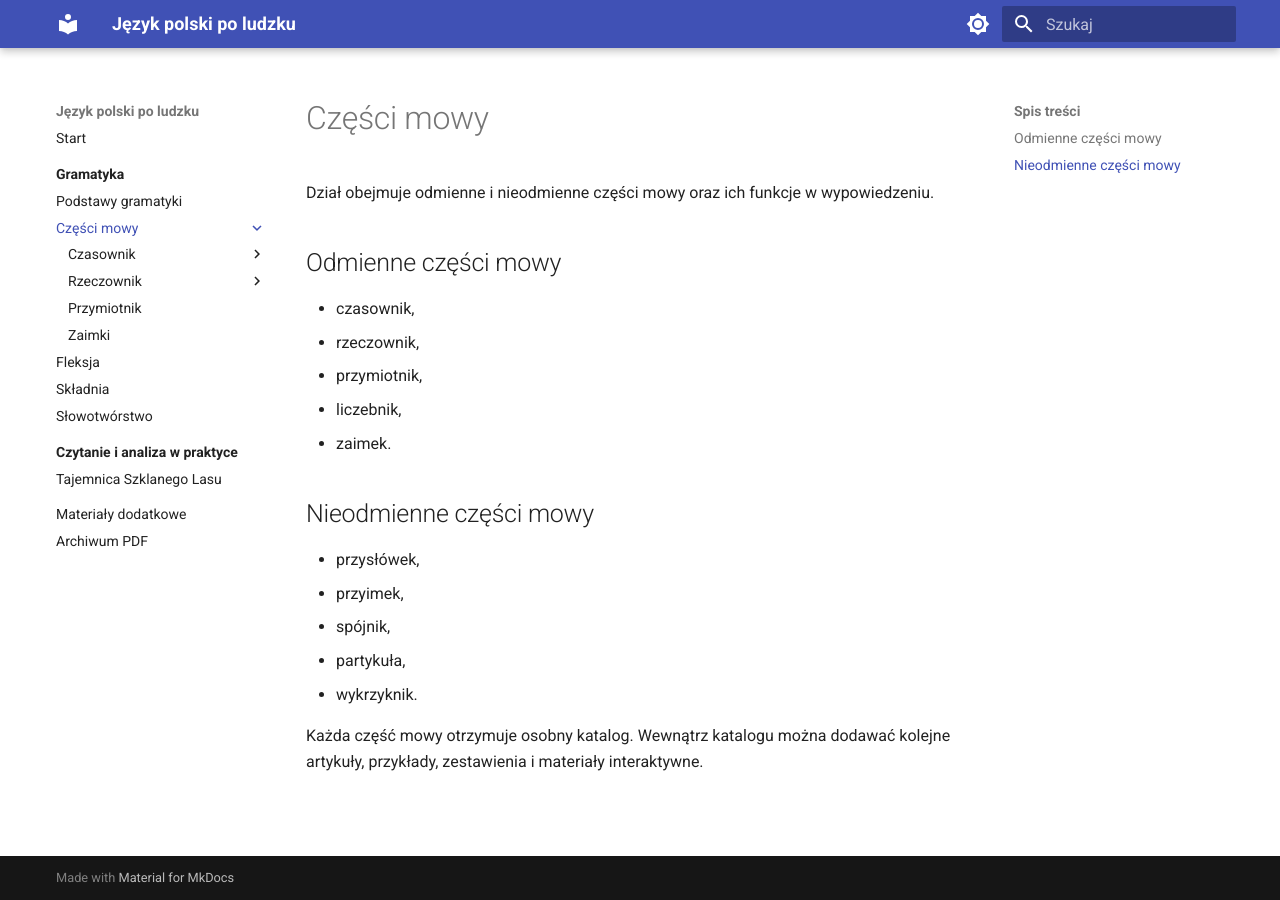
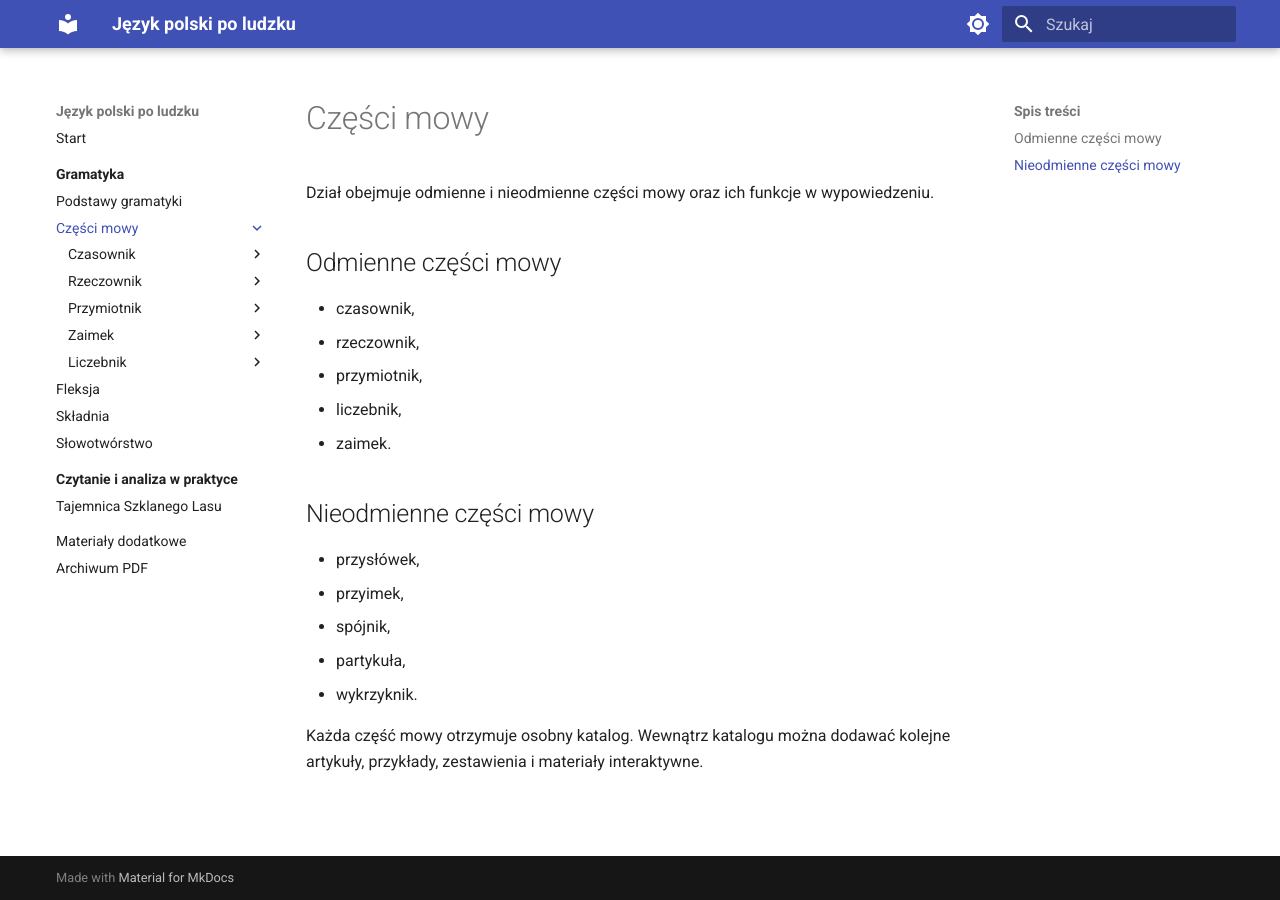
Before and after one commit to dchorazkiewicz/SP_JP, an MkDocs documentation site: the page built from docs/gramatyka/czesci-mowy/index.md, in a window 1280 px wide. Built offline with MkDocs 1.6.1 and Material for MkDocs 9.7.7, drawn with Linux system fonts in a browser that asks for light colours; some of the changed lines change nothing that is shown.

Commit message:
Add adjective pronoun and numeral chapter navigation

```diff
--- a/mkdocs.yml
+++ b/mkdocs.yml
@@ -28,6 +28,7 @@
   - stylesheets/extra.css
   - stylesheets/noun-lesson.css
   - stylesheets/verb-lesson.css
+  - stylesheets/remaining-parts.css
 
 plugins:
   - search:
@@ -67,8 +68,27 @@
               - Rzeczownik w zdaniu: gramatyka/czesci-mowy/rzeczownik/rzeczownik-w-zdaniu.md
               - Słowotwórstwo i pisownia: gramatyka/czesci-mowy/rzeczownik/slowotworstwo-i-pisownia.md
               - Rzeczowniki w tekście: gramatyka/czesci-mowy/rzeczownik/rzeczowniki-w-tekscie.md
-          - Przymiotnik: gramatyka/czesci-mowy/przymiotnik/index.md
-          - Zaimki: gramatyka/czesci-mowy/zaimki/index.md
+          - Przymiotnik:
+              - Wprowadzenie: gramatyka/czesci-mowy/przymiotnik/index.md
+              - Znaczenie i zgoda: gramatyka/czesci-mowy/przymiotnik/znaczenie-i-zgoda.md
+              - Odmiana: gramatyka/czesci-mowy/przymiotnik/odmiana.md
+              - Stopniowanie: gramatyka/czesci-mowy/przymiotnik/stopniowanie.md
+              - Funkcje i słowotwórstwo: gramatyka/czesci-mowy/przymiotnik/funkcje-i-slowotworstwo.md
+              - Przymiotniki w tekście: gramatyka/czesci-mowy/przymiotnik/przymiotniki-w-tekscie.md
+          - Zaimek:
+              - Wprowadzenie: gramatyka/czesci-mowy/zaimki/index.md
+              - Rodzaje i funkcje: gramatyka/czesci-mowy/zaimki/rodzaje-i-funkcje.md
+              - Zaimki osobowe i odmiana: gramatyka/czesci-mowy/zaimki/zaimki-osobowe-i-odmiana.md
+              - Dzierżawcze, wskazujące i pytajne: gramatyka/czesci-mowy/zaimki/dzierzawcze-wskazujace-i-pytajne.md
+              - Spójność tekstu i pisownia: gramatyka/czesci-mowy/zaimki/spojnosc-tekstu-i-pisownia.md
+              - Zaimki w tekście: gramatyka/czesci-mowy/zaimki/zaimki-w-tekscie.md
+          - Liczebnik:
+              - Wprowadzenie: gramatyka/czesci-mowy/liczebnik/index.md
+              - Rodzaje i znaczenie: gramatyka/czesci-mowy/liczebnik/rodzaje-i-znaczenie.md
+              - Liczebnik z rzeczownikiem: gramatyka/czesci-mowy/liczebnik/liczebnik-z-rzeczownikiem.md
+              - Odmiana: gramatyka/czesci-mowy/liczebnik/odmiana.md
+              - Zbiorowe, ułamkowe i pisownia: gramatyka/czesci-mowy/liczebnik/zbiorowe-ulamkowe-i-pisownia.md
+              - Liczebniki w tekście: gramatyka/czesci-mowy/liczebnik/liczebniki-w-tekscie.md
       - Fleksja: gramatyka/fleksja/index.md
       - Składnia: gramatyka/skladnia/index.md
       - Słowotwórstwo: gramatyka/slowotworstwo/index.md
```
